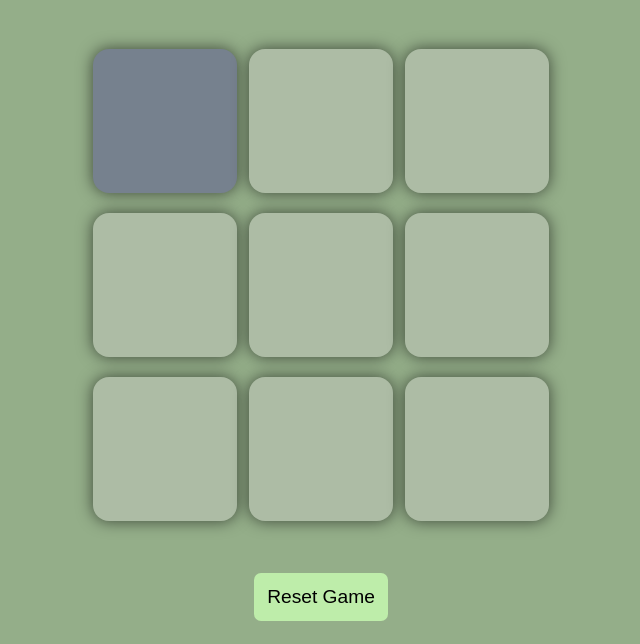
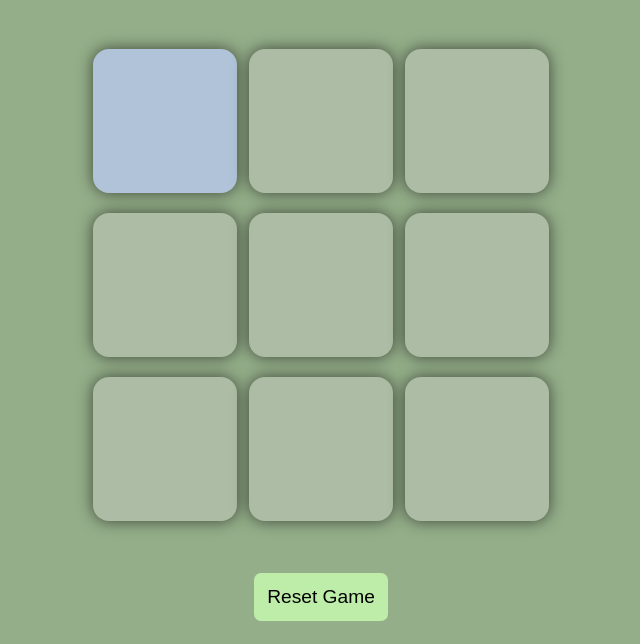
Before and after one commit to sachinjaiswal01/Tic-Tac-Toe-Game, a plain HTML site: page index.html in a window 1280 px wide. In both pictures the pointer is over the button 484 px from the left and 209 px from the top of the page. Shown: the part 88-732 px from the top of the page, without its empty margins (319-959 px from the left). Drawn offline with Linux system fonts and the light colour scheme.

Commit message:
changing hover effect on boxes

```diff
--- a/style.css
+++ b/style.css
@@ -39,7 +39,7 @@ body{
 }
 
 .box:hover{
-    background-color: #76818E;
+    background-color: #b1c3d8;
 }
 
 .reset-btn{
```
